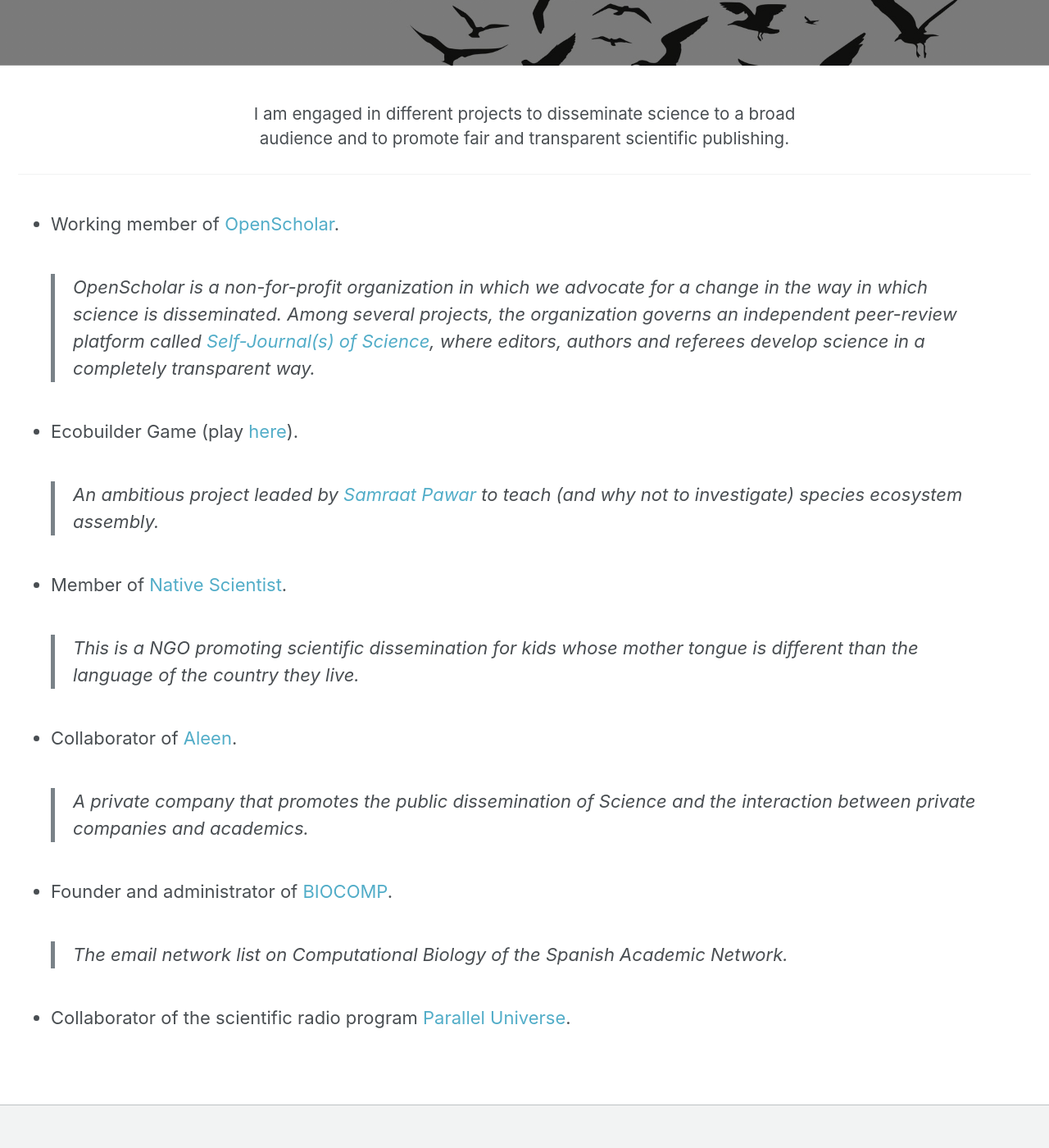
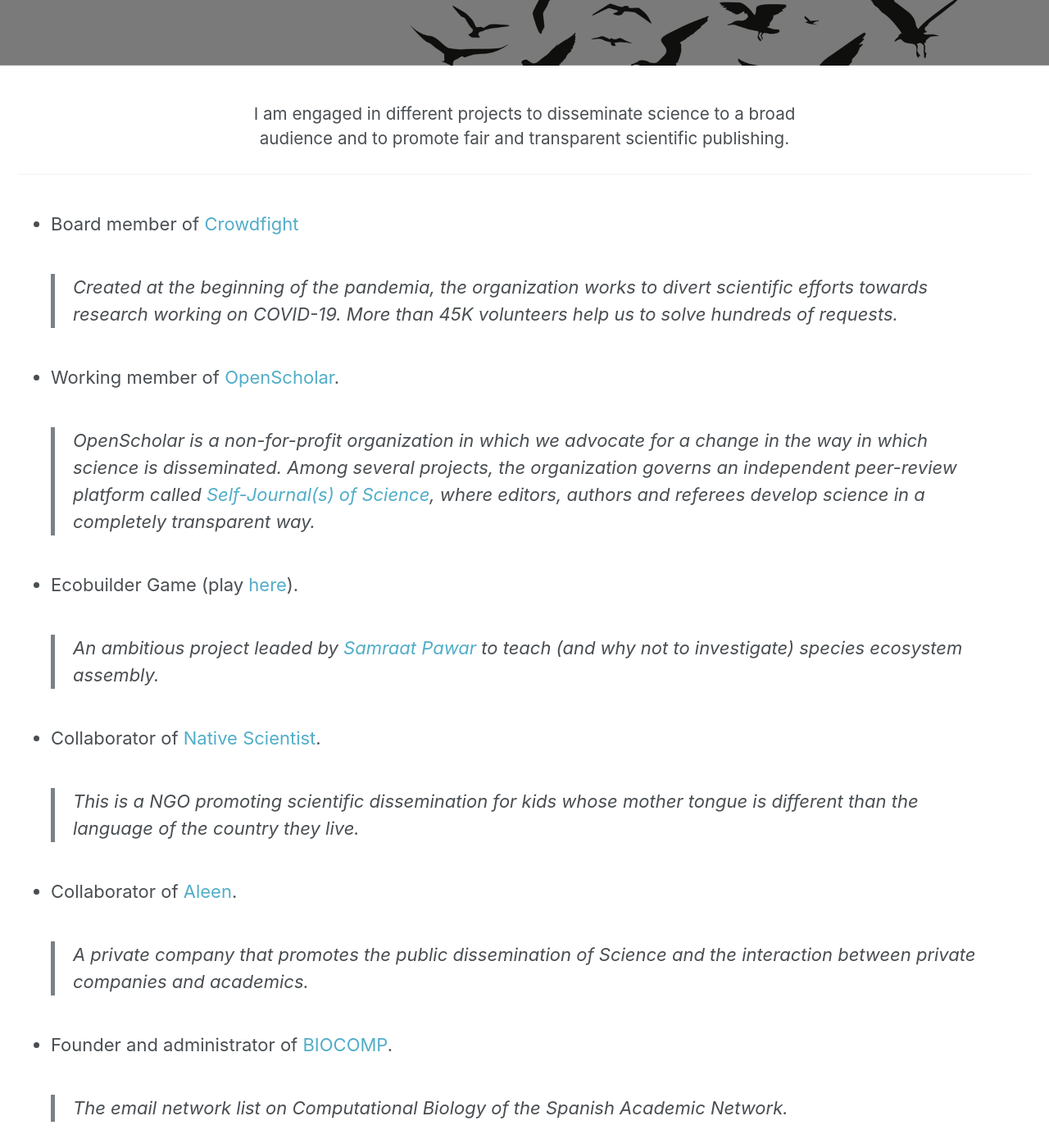
Before and after one commit to apascualgarcia/apascualgarcia.github.io, a Jekyll site: the page built from _pages/Outreach.md, in a window 1280 px wide and 1400 px high, scrolled down 233 px. Shown: the whole window at 82% size. Built offline with Jekyll 4.4.1, drawn with Linux system fonts in a browser that asks for light colours; some of the changed text lies outside the part shown.

Commit message:
added crowdfight

```diff
--- a/_pages/Outreach.md
+++ b/_pages/Outreach.md
@@ -13,7 +13,8 @@
 
 
 
-
+* Board member of [Crowdfight](https://crowdfightcovid19.org/)
+> Created at the beginning of the pandemia, the organization works to divert scientific efforts towards research working on COVID-19. More than 45K volunteers help us to solve hundreds of requests.
 
 * Working member of [OpenScholar](http://www.openscholar.org.uk/).
 > OpenScholar is a non-for-profit organization in which we advocate for a change in the way in  which science is disseminated. Among several projects, the organization governs an independent peer-review platform called [Self-Journal(s) of Science](http://www.sjscience.org/), where editors, authors and referees develop science in a completely  transparent way.
@@ -21,7 +22,7 @@
 * Ecobuilder Game (play [here](http://ecobuildergame.org/)).
 > An ambitious project leaded by [Samraat Pawar](https://mhasoba.pythonanywhere.com/pawarlab) to teach (and why not to investigate) species ecosystem assembly.
 
-* Member of [Native Scientist](https://www.nativescientist.com/).
+* Collaborator of [Native Scientist](https://www.nativescientist.com/).
 > This is a NGO promoting scientific dissemination for kids whose mother tongue is different than the language of the country they live.
 
 * Collaborator of [Aleen](http://www.aleen.org/).
```
Also changed, not shown: other parts of _pages/Outreach.md (+2 -0 lines).
